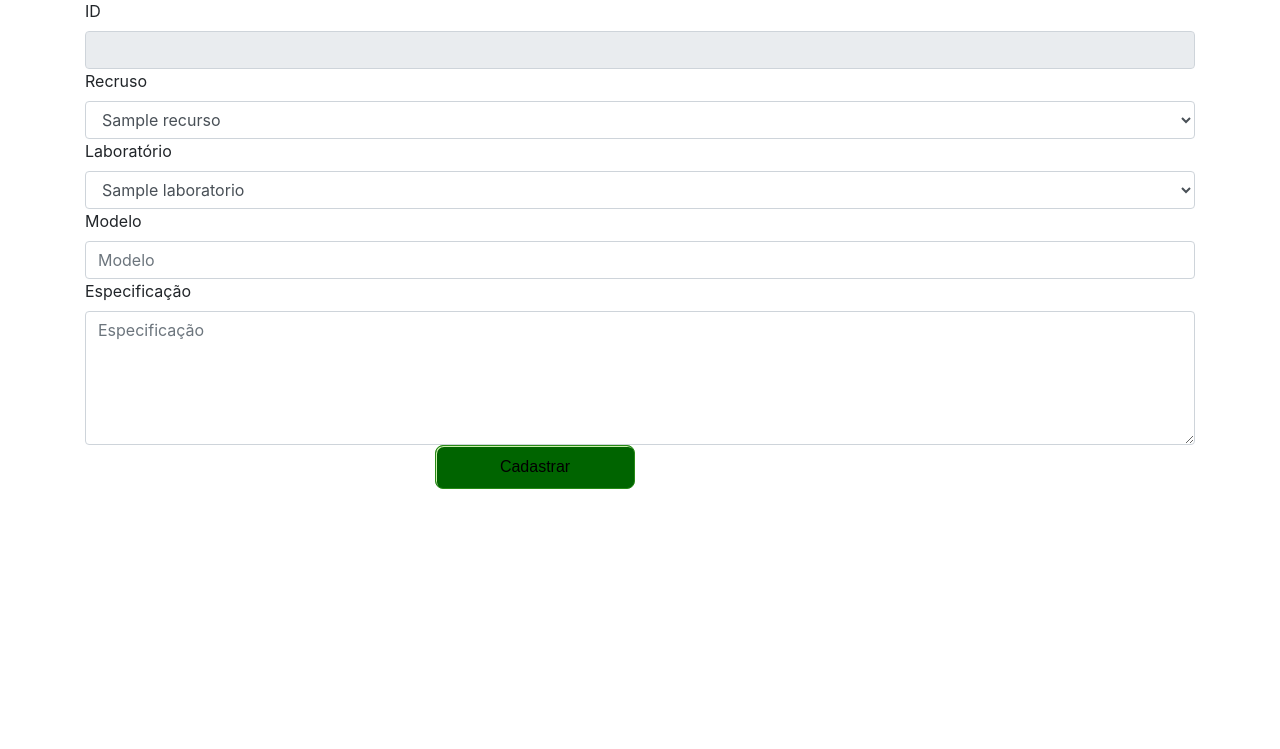
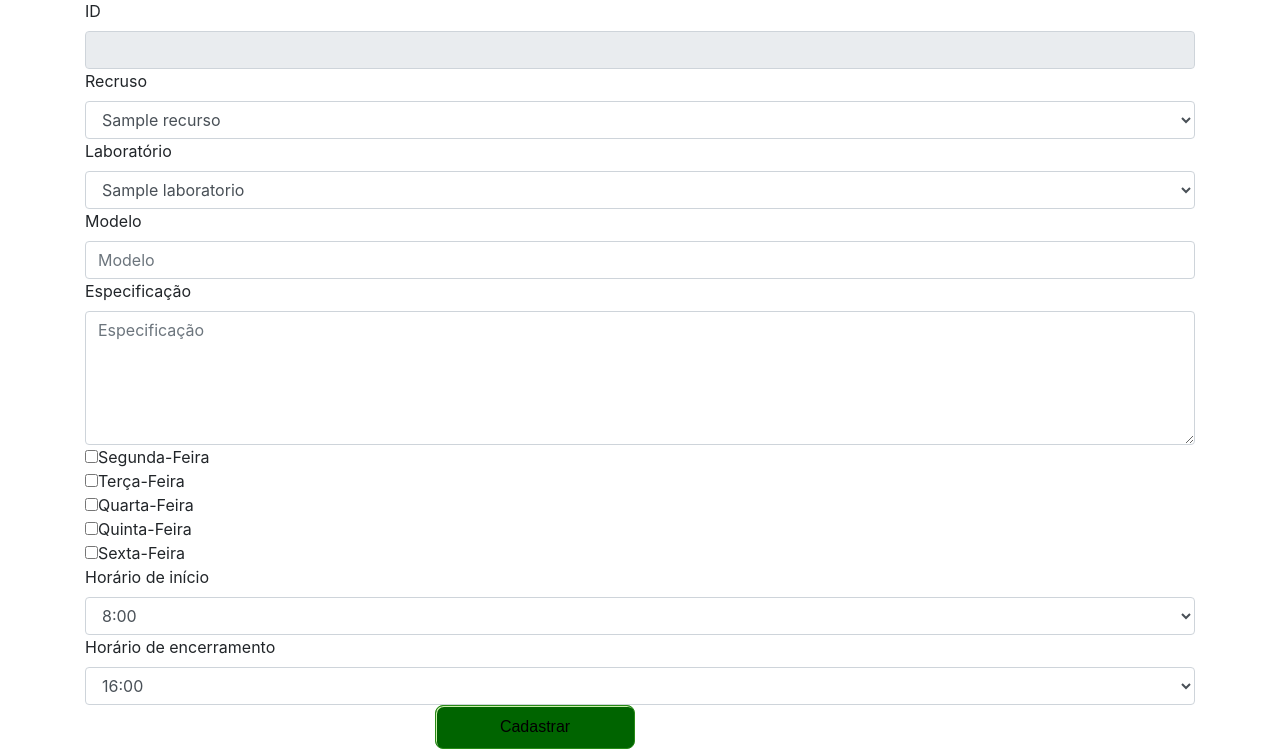
Before and after one commit to victorpastori/tebd, a CodeIgniter app: page /database/index.php/equipamentos/cadEquipamento in a window 1280 px wide. Shown: the part 257-1006 px from the top of the page. Before the commit the page ends 746 px from the top, so only its background shows below. Run offline with CodeIgniter, Linux system fonts and the light colour scheme; tables that the repository leaves empty or names only in its code hold one stand-in row (values such as "Sample post"); some libraries are stand-ins or nearby versions.

Commit message:
Inicializando repositorio

```diff
--- a/application/controllers/Equipamentos.php
+++ b/application/controllers/Equipamentos.php
@@ -27,6 +27,8 @@ class Equipamentos extends CI_Controller {
 
 	public function novoEquipamento(){
 
+		$data = $this->input->post('businessType');
+		var_dump($data);
 		$equipamento = new Equipamento();
 		$equipamento->modelo = $this->input->post('modelo');
 		$equipamento->especificacoes = $this->input->post("especificacoes");
--- a/application/views/equipamentos/cad_equipamento.php
+++ b/application/views/equipamentos/cad_equipamento.php
@@ -10,12 +10,15 @@
 	</head>
 	<body>
 
+    <?php $hora = array('9:00', '10:00', '11:00', '14:00', '15:00', '16:00');
+          $horarios = array('hora' => $hora);?>
+
 		<div id="logo_mandacaru" align="center">
 	 		<img src ="<?= base_url("img/lab_mandacaru.png")?>" width="200" height="200" >
 	 	</div>
 	 		<div align="center"><h1>Cadastrar Equipamentos</h1></div>
 		<div class="container">
-			<form action="index.php/Equipamentos/novoEquipamento" method="post">
+			<form action="<?= base_url("index.php/Equipamentos/novoEquipamento")?>" method="post">
 
             <label class="NameInput" for="">ID</label>
             <input class="form-control inputSmall" type="text" name="id" value="" disabled="">
@@ -23,6 +26,7 @@
             <label for="selectRecurso">Recruso</label>
             <select class="form-control" id="selectRecurso" name="recurso">
               <?php foreach ($recursos as $recurso) : ?>
+
                 <option value="<?= $recurso['idRecurso'] ?>"><?= $recurso['nome'] ?></option>
               <?php endforeach ?>
             </select>
@@ -40,6 +44,26 @@
             <label class="NameInput" for="">Especificação</label>
             <textarea class="form-control" id="especificacoesInput" name="especificacoes" cols="50" rows="5" placeholder="Especificação"></textarea>
 
+            <input type="checkbox" name="businessType[]" value="Segunda-Feira">Segunda-Feira<br />
+            <input type="checkbox" name="businessType[]" value="Terça-Feira">Terça-Feira<br />
+            <input type="checkbox" name="businessType[]" value="Quarta-Feira">Quarta-Feira<br />
+            <input type="checkbox" name="businessType[]" value="Quinta-Feira">Quinta-Feira<br />
+            <input type="checkbox" name="businessType[]" value="Sexta-Feira">Sexta-Feira<br />
+
+            <label for="selectRecurso">Horário de início</label>
+            <select class="form-control" id="selectRecurso" name="">
+              <?php foreach ($horarios as $horario) : ?>
+                <option value="8:00">8:00</option>
+              <?php endforeach ?>
+            </select>
+
+            <label for="selectRecurso">Horário de encerramento</label>
+            <select class="form-control" id="selectRecurso" name="">
+              <?php foreach ($recursos as $recurso) : ?>
+                <option value="16:00">16:00</option>
+              <?php endforeach ?>
+            </select>
+
             <button class="css_btn_class_equipamento" style="position:relative;float: left; margin-left: 350px; width: 200px" type="submit">Cadastrar</button>
 		   </form>
 		</div>
--- a/application/views/index.php
+++ b/application/views/index.php
@@ -14,10 +14,7 @@
  <img src ="<?= base_url("img/lab_mandacaru.png")?>" width="200" height="200" >
  </div>
 <div align="center"><h1>Sistema de Reservas do Mandacaru Lab</h1></div>
-<div align="center">
-<a href="<?php echo base_url('Equipamentos/cadEquipamento') ?>" class="css_btn_class_equipamento">Realizar Reserva</a>
-</div>
- </br>
+
  <div align="center">
  <a href="index.php/Recursos/cadRecurso" class="css_btn_class_equipamento">Cadastrar Novo Recurso</a>
  </div>
--- a/application/views/recursos/cad_recurso.php
+++ b/application/views/recursos/cad_recurso.php
@@ -15,7 +15,7 @@
 	 	</div>
 	 		<div align="center"><h1>Cadastrar Novo Recurso</h1></div>
 		<div class="container">
-			<form action="index.php/Recrusos/novoRecurso" method="post">
+			<form action="<?= base_url("index.php/Recursos/novoRecurso")?>" method="post">
 
             <label class="NameInput" for="">ID</label>
             <input class="form-control inputSmall" type="text" name="id" value="" disabled="">
```
Also changed, not shown: application/views/recursos/novo.php (added, +10 -0 lines).
